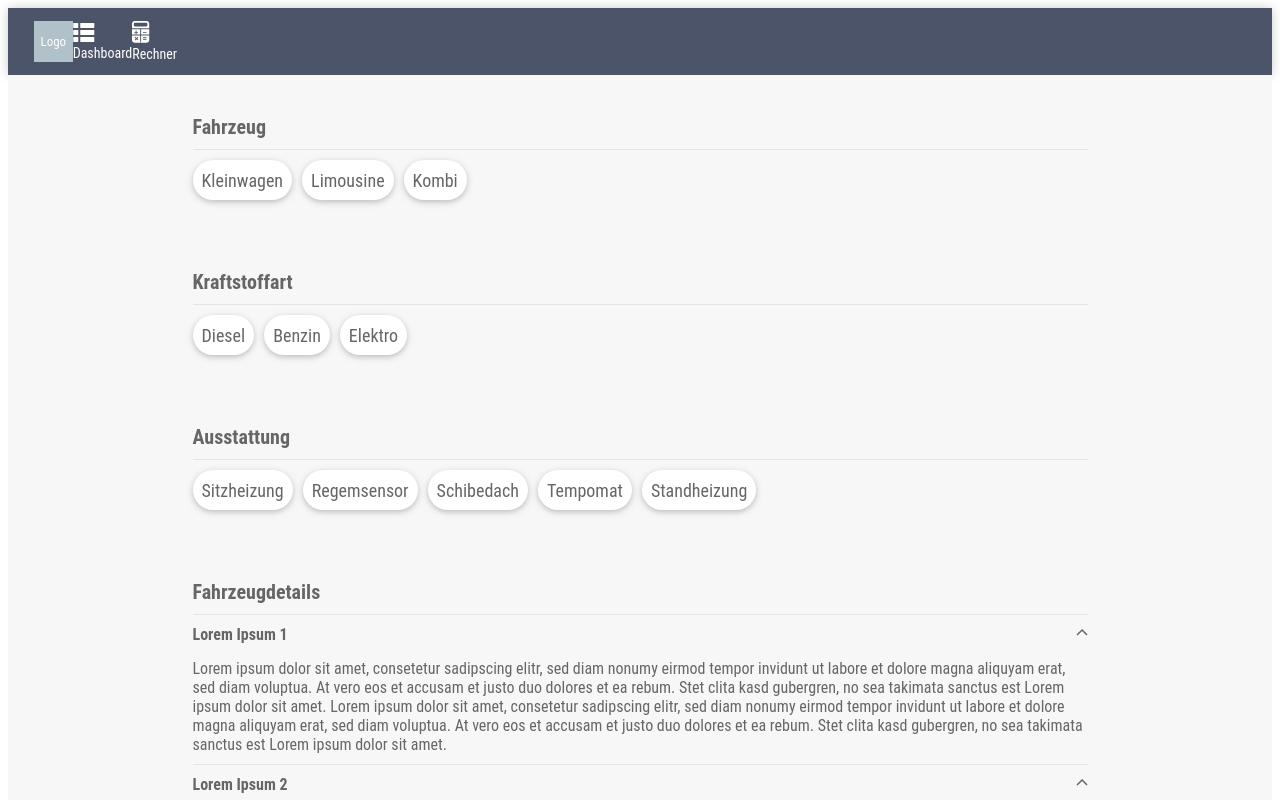
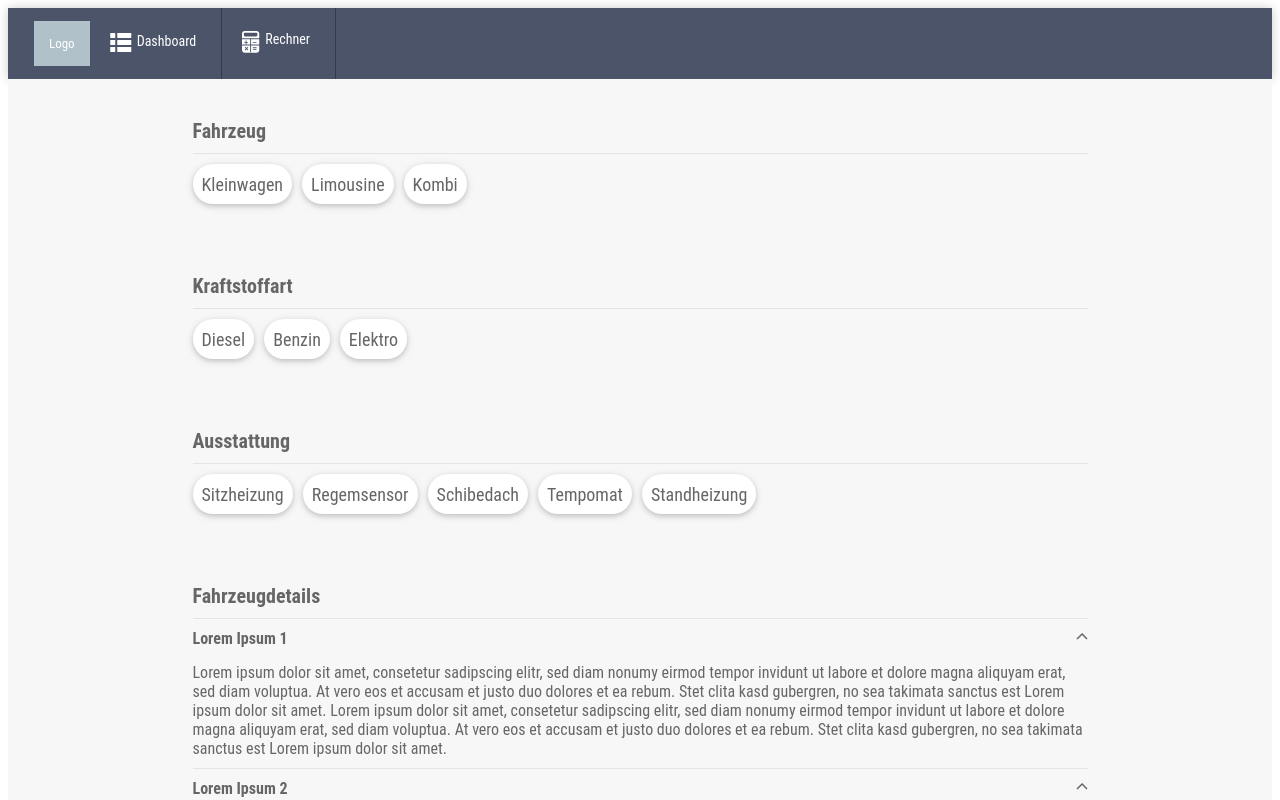
Before and after one commit to yxj0312/avenga-your-tools, a Vue app: page / in a window 1280 px wide. Shown: the top 800 px of the page. Built offline with nearby package versions, Linux system fonts and the light colour scheme.

Commit message:
Add styles to header

```diff
--- /dev/null
+++ b/src/assets/sass/modules/_header-icon-margin.scss
@@ -0,0 +1,3 @@
+.header-icon-margin {
+    margin-right: 5px;
+}
--- a/src/assets/sass/modules/_header-icon.scss
+++ b/src/assets/sass/modules/_header-icon.scss
@@ -1,4 +1,13 @@
 .header-icon {
     font-size: 14px;
     color: #ffffff;
+    display: flex;
+    align-items: center;
+    border-right: 1px solid #323B4C;
+
+    &__container {
+        display: flex;
+        padding: 20px;
+        text-align: center;
+    }
 }
--- a/src/assets/sass/modules/_header-logo.scss
+++ b/src/assets/sass/modules/_header-logo.scss
@@ -4,9 +4,7 @@
 
     &__container {
         margin: 1em 0 1em 2em;
-        padding: 1em 0.5em;
+        padding: 15px;
         background-color: #b1c1c9;
-        // background-color: #fff;
-        // opacity: 0.64;
     }
 }
--- a/src/assets/sass/modules/_header.scss
+++ b/src/assets/sass/modules/_header.scss
@@ -2,6 +2,4 @@
     background: #4B5469;
     box-shadow: 0 0 10px 0 rgba(0,0,0,0.20);
     display: flex;
-    align-items: center;
-    justify-content: flex-start;
 }
--- a/src/assets/sass/modules/_index.scss
+++ b/src/assets/sass/modules/_index.scss
@@ -8,3 +8,4 @@
 @import '_description';
 @import '_car-description';
 @import '_arrow';
+@import '_header-icon-margin';
--- a/src/components/_HeaderIcon.vue
+++ b/src/components/_HeaderIcon.vue
@@ -1,10 +1,10 @@
 <template>
     <div class="header-icon">
-        <div>
-            <div>
+        <div class="header-icon__container">
+            <div class="header-icon-margin">
                 <slot name="icon"></slot>
             </div>
-            <div>
+            <div class="header-icon-margin">
                 <slot></slot>
             </div>
         </div>
```
